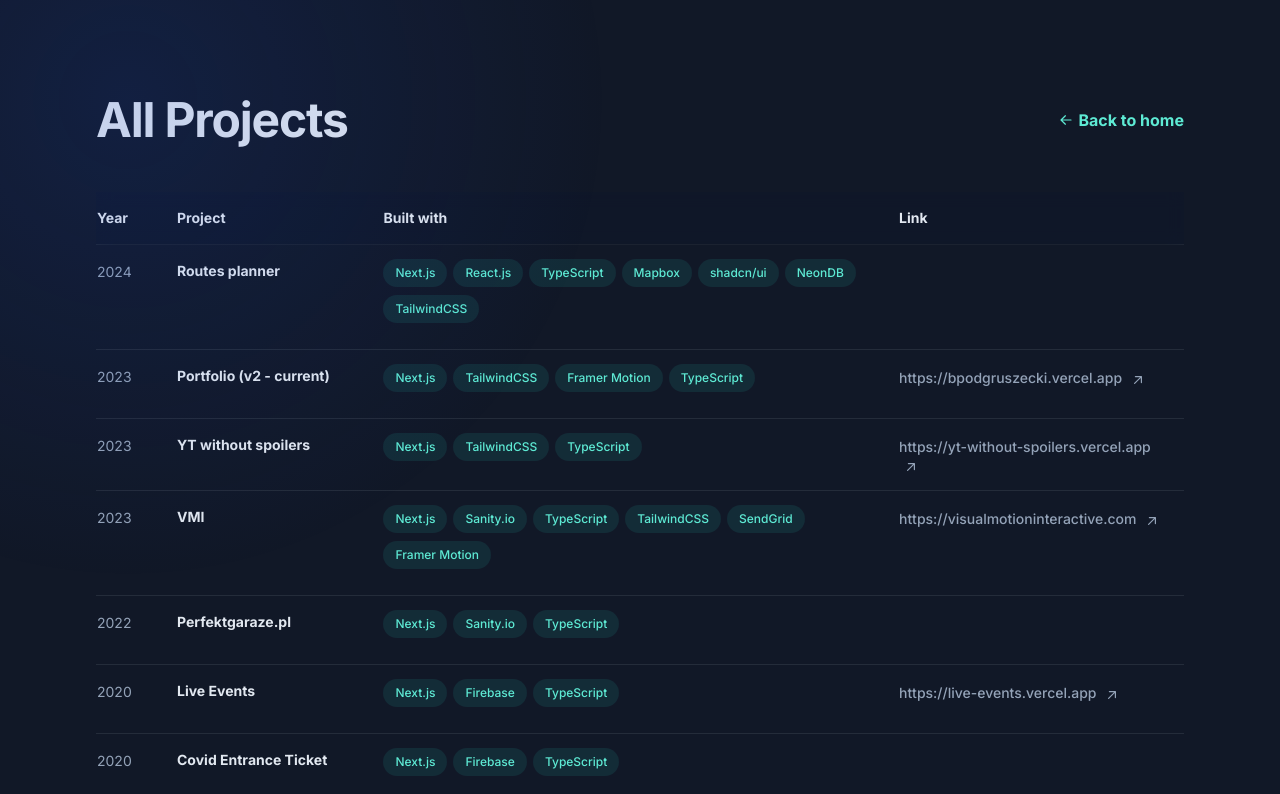
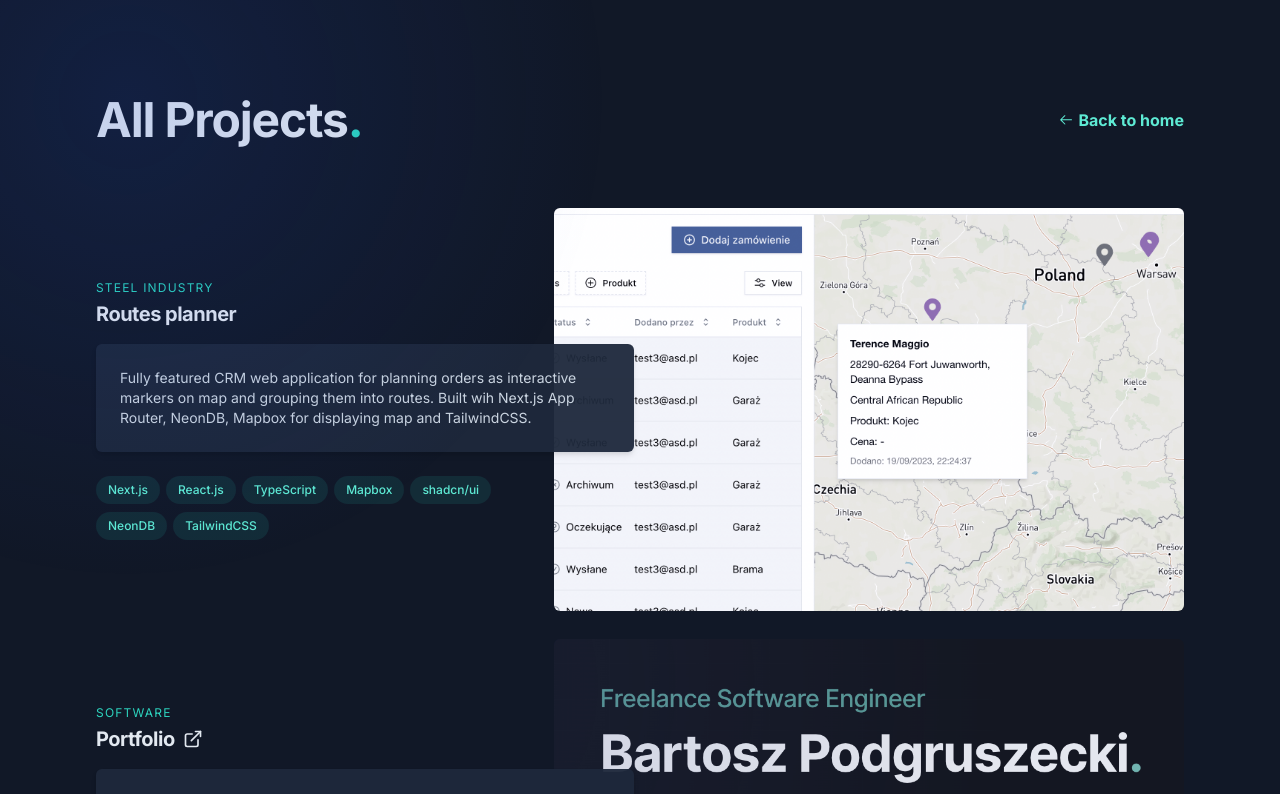
Before and after one commit to barthicus/portfolio, a Next.js app: page /all-projects in a window 1280 px wide. Shown: the top 794 px of the page. Built offline with nearby package versions, Linux system fonts and the light colour scheme.

Commit message:
Update projects page layout

```diff
--- a/app/(home)/_home/projects/projectsData.tsx
+++ b/app/(home)/_home/projects/projectsData.tsx
@@ -1,6 +1,8 @@
 import { StaticImageData } from 'next/image'
 
 import covidpassImg from './img/covidpass.png'
+import perfektImg from './img/perfekt.png'
+import pgarazeImg from './img/pgaraze.png'
 import portfolioImg from './img/portfolio.png'
 import rpImg from './img/rp.png'
 import taurustalImg from './img/taurustal.png'
@@ -60,20 +62,23 @@ type Project = {
   image?: StaticImageData
   images?: StaticImageData[]
   isFeatured: boolean
+  isVisible: boolean
 }
 
 export const projects: Project[] = [
   {
-    title: 'Portfolio (v2 - current)',
+    title: 'Portfolio',
     slug: 'portfolio',
     intro: 'this website, my latest portfolio',
-    description: 'this website, my latest portfolio',
+    description:
+      'My latest portfolio portfolio (this website) powered by Next.js, TypeScript and TailwindCSS for responsive design. All animations were designed with Framer Motion. This project is a refreshment of my old portfolio.',
     link: 'https://bpodgruszecki.vercel.app',
     industry: 'Software',
     tags: ['Next.js', 'TailwindCSS', 'Framer Motion', 'TypeScript'],
     year: 2023,
     image: portfolioImg,
-    isFeatured: false
+    isFeatured: false,
+    isVisible: true
   },
   {
     title: 'YT without spoilers',
@@ -86,7 +91,8 @@ export const projects: Project[] = [
     tags: ['Next.js', 'TailwindCSS', 'TypeScript'],
     year: 2023,
     image: ytWithoutSpoilersImg,
-    isFeatured: true
+    isFeatured: true,
+    isVisible: true
   },
   {
     title: 'Perfektgaraze.pl',
@@ -97,10 +103,12 @@ export const projects: Project[] = [
     industry: 'Steel industry',
     tags: ['Next.js', 'Sanity.io', 'TypeScript'],
     year: 2022,
-    isFeatured: false
+    image: pgarazeImg,
+    isFeatured: false,
+    isVisible: true
   },
   {
-    title: 'VMI',
+    title: 'Visual Motion Interactive',
     slug: 'vmi',
     intro:
       'Website for interactive agency VMI built with Next.js and Sanity.io. Content is managed by Sanity.io - modern headless CMS.',
@@ -111,7 +119,8 @@ export const projects: Project[] = [
     tags: ['Next.js', 'Sanity.io', 'TypeScript', 'TailwindCSS', 'SendGrid', 'Framer Motion'],
     year: 2023,
     image: vmiImg,
-    isFeatured: true
+    isFeatured: true,
+    isVisible: true
   },
   {
     title: 'Live Events',
@@ -122,7 +131,8 @@ export const projects: Project[] = [
     link: 'https://live-events.vercel.app',
     tags: ['Next.js', 'Firebase', 'TypeScript'],
     year: 2020,
-    isFeatured: false
+    isFeatured: false,
+    isVisible: false
   },
   {
     title: 'Covid Entrance Ticket',
@@ -135,7 +145,8 @@ export const projects: Project[] = [
     tags: ['Next.js', 'Firebase', 'TypeScript'],
     year: 2020,
     image: covidpassImg,
-    isFeatured: false
+    isFeatured: false,
+    isVisible: true
   },
   {
     title: 'Pain Tracker',
@@ -146,7 +157,8 @@ export const projects: Project[] = [
     // link: '',
     tags: ['Expo', 'React.js', 'Firebase'],
     year: 2019,
-    isFeatured: false
+    isFeatured: false,
+    isVisible: true
   },
   {
     title: 'Old Portfolio',
@@ -157,7 +169,8 @@ export const projects: Project[] = [
     link: 'https://barthicus.github.io',
     tags: ['Next.js', 'SCSS', 'StoryBlok'],
     year: 2018,
-    isFeatured: false
+    isFeatured: false,
+    isVisible: true
   },
   {
     title: 'Taurustal.com',
@@ -171,7 +184,8 @@ export const projects: Project[] = [
     tags: ['Vue.js', 'Three.js', 'WordPress'],
     year: 2017,
     image: taurustalImg,
-    isFeatured: true
+    isFeatured: true,
+    isVisible: true
   },
   {
     title: 'Routes planner',
@@ -185,7 +199,8 @@ export const projects: Project[] = [
     tags: ['Next.js', 'React.js', 'TypeScript', 'Mapbox', 'shadcn/ui', 'NeonDB', 'TailwindCSS'],
     year: 2024,
     image: rpImg,
-    isFeatured: true
+    isFeatured: true,
+    isVisible: true
   },
   {
     title: 'Curly Weddings',
@@ -196,7 +211,8 @@ export const projects: Project[] = [
     // link: 'https://curlyweddings.pl',
     tags: ['Bolt.CM', 'UI design'],
     year: 2019,
-    isFeatured: false
+    isFeatured: false,
+    isVisible: true
   },
   {
     title: 'Compensation Claims CRM',
@@ -207,7 +223,8 @@ export const projects: Project[] = [
     // link: '',
     tags: ['Laravel', 'PHP', 'JavaScript'],
     year: 2019,
-    isFeatured: false
+    isFeatured: false,
+    isVisible: true
   },
   {
     title: 'Accounting ARTAX',
@@ -218,7 +235,8 @@ export const projects: Project[] = [
     link: 'https://artax.com.pl',
     tags: ['Bolt.CM', 'JavaScript'],
     year: 2019,
-    isFeatured: false
+    isFeatured: false,
+    isVisible: true
   },
   {
     title: '3D reconstruction viewer',
@@ -229,7 +247,8 @@ export const projects: Project[] = [
     // link: '',
     tags: ['React.js', 'Three.js', 'JavaScript', 'AWS'],
     year: 2019,
-    isFeatured: false
+    isFeatured: false,
+    isVisible: true
   },
   {
     title: 'Perfekt-Blach',
@@ -240,7 +259,9 @@ export const projects: Project[] = [
     // link: 'https://perfekt-blach.pl',
     tags: ['WordPress', 'JavaScript'],
     year: 2015,
-    isFeatured: false
+    image: perfektImg,
+    isFeatured: false,
+    isVisible: true
   },
   {
     title: 'TaxiBus Kraków',
@@ -251,7 +272,8 @@ export const projects: Project[] = [
     link: 'https://taxibuskrakow.pl',
     tags: ['WordPress', 'jQuery', 'SCSS'],
     year: 2017,
-    isFeatured: false
+    isFeatured: false,
+    isVisible: true
   },
   {
     title: 'Suwała Studio Bruku',
@@ -262,7 +284,8 @@ export const projects: Project[] = [
     link: 'https://studiobruku.pl',
     tags: ['WordPress', 'jQuery', 'SCSS'],
     year: 2017,
-    isFeatured: false
+    isFeatured: false,
+    isVisible: true
   },
   {
     title: 'BluePear.pl',
@@ -273,7 +296,8 @@ export const projects: Project[] = [
     link: 'https://bluepear.pl',
     tags: ['Joomla', 'jQuery'],
     year: 2013,
-    isFeatured: false
+    isFeatured: false,
+    isVisible: true
   },
   {
     title: 'PDF documents generator',
@@ -284,7 +308,8 @@ export const projects: Project[] = [
     // link: '',
     tags: ['WordPress', 'jQuery'],
     year: 2014,
-    isFeatured: false
+    isFeatured: false,
+    isVisible: true
   },
   {
     title: 'Instytut Piękna - Guinot',
@@ -295,6 +320,7 @@ export const projects: Project[] = [
     link: 'http://instytutpiekna.krakow.pl',
     tags: ['WordPress', 'jQuery'],
     year: 2014,
-    isFeatured: false
+    isFeatured: false,
+    isVisible: true
   }
 ]
--- a/app/(home)/_layout/Header/Header.tsx
+++ b/app/(home)/_layout/Header/Header.tsx
@@ -23,7 +23,6 @@ export const Header = () => {
         <div className="mt-8">
           <h3 className="text-lg font-medium tracking-tight text-teal-500 sm:text-xl">TODO</h3>
           <ul className="mt-5 list-disc pl-5 text-slate-400">
-            <li>update experience descriptions based on bullets</li>
             <li>finish all projects page</li>
           </ul>
         </div>
--- a/app/all-projects/page.tsx
+++ b/app/all-projects/page.tsx
@@ -1,95 +1,71 @@
+import Image from 'next/image'
 import Link from 'next/link'
+import { GoArrowRight } from 'react-icons/go'
+import { LuExternalLink } from 'react-icons/lu'
 
-import { projects } from '@/app/(home)/_home/projects/projectsData'
+import { projects as allProjects } from '@/app/(home)/_home/projects/projectsData'
+import { cn } from '@/lib/utils'
 
 export default function AllProjects() {
-  const sortedProjects = projects.toSorted((a, b) => b.year - a.year)
+  const projects = allProjects.toSorted((a, b) => b.year - a.year).filter(({ isVisible }) => isVisible)
 
-  return (
-    <div className="lg:py-24">
+  const header = (
     <div className="flex items-center justify-between gap-5">
-        <h1 className="text-4xl font-bold tracking-tight text-slate-200 sm:text-5xl">All Projects</h1>
+      <h1 className="text-4xl font-bold tracking-tight text-slate-200 sm:text-5xl">
+        All Projects<span className="text-teal-400">.</span>
+      </h1>
       <Link className="group inline-flex items-center font-semibold leading-tight text-teal-300" href="/">
-          <svg
-            xmlns="http://www.w3.org/2000/svg"
-            viewBox="0 0 20 20"
-            fill="currentColor"
-            className="mr-1 size-4 rotate-180 transition-transform group-hover:-translate-x-2"
-            aria-hidden="true"
-          >
-            <path
-              fill-rule="evenodd"
-              d="M3 10a.75.75 0 01.75-.75h10.638L10.23 5.29a.75.75 0 111.04-1.08l5.5 5.25a.75.75 0 010 1.08l-5.5 5.25a.75.75 0 11-1.04-1.08l4.158-3.96H3.75A.75.75 0 013 10z"
-              clip-rule="evenodd"
-            ></path>
-          </svg>
+        <GoArrowRight className="mr-1 size-4 rotate-180 transition-transform group-hover:-translate-x-2" />
         Back to home
       </Link>
     </div>
-      <table id="content" className="mt-12 w-full border-collapse text-left">
-        <thead className="sticky top-0 z-10 border-b border-slate-300/10 bg-slate-900/75 px-6 py-5 backdrop-blur">
-          <tr>
-            <th className="py-4 pr-8 text-sm font-semibold text-slate-200">Year</th>
-            <th className="py-4 pr-8 text-sm font-semibold text-slate-200">Project</th>
-            {/* <th className="hidden py-4 pr-8 text-sm font-semibold text-slate-200 lg:table-cell">Made at</th> */}
-            <th className="hidden py-4 pr-8 text-sm font-semibold text-slate-200 lg:table-cell">Built with</th>
-            <th className="hidden py-4 pr-8 text-sm font-semibold text-slate-200 sm:table-cell">Link</th>
-          </tr>
-        </thead>
-        <tbody>
-          {sortedProjects.map(project => (
-            <tr key={project.title} className="border-b border-slate-300/10 last:border-none">
-              <td className="py-4 pr-4 align-top text-sm" style={{ minWidth: '80px' }}>
-                <div className="translate-y-px">{project.year}</div>
-              </td>
-              <th className="py-4 pr-8 align-top text-sm font-semibold text-slate-200">{project.title}</th>
-              <td className="hidden py-4 pr-4 align-top lg:table-cell">
-                <ul className="flex -translate-y-1.5 flex-wrap">
-                  {project.tags.map(tag => (
-                    <li className="my-1 mr-1.5" key={tag}>
+  )
+
+  return (
+    <div className="space-y-16 lg:py-24">
+      {header}
+
+      <div className="space-y-7">
+        {projects.map(({ title, year, tags, link, industry, description, image }) => (
+          <div key={title} className="grid grid-cols-12 items-center gap-3">
+            <div className="col-start-1 col-end-7 row-start-1 row-end-[-1]">
+              <p className="text-xs uppercase tracking-widest text-teal-400">{industry}</p>
+              <h2 className="mt-1 text-lg font-bold tracking-tight text-slate-200 sm:text-xl">
+                {link ? (
+                  <a href={link} className="flex items-center gap-2 hover:underline">
+                    {title} <LuExternalLink className="inline-block font-light" />
+                  </a>
+                ) : (
+                  title
+                )}
+              </h2>
+              <p className="relative z-10 my-4 rounded-md bg-slate-800/95 p-6 text-sm text-slate-300 shadow-md">
+                {description}
+              </p>
+              <ul className="mt-2 flex max-w-[80%] flex-wrap" aria-label="Technologies used">
+                {tags.map(tag => (
+                  <li className="mr-1.5 mt-2" key={tag}>
                     <div className="flex items-center rounded-full bg-teal-400/10 px-3 py-1 text-xs font-medium leading-5 text-teal-300 ">
                       {tag}
                     </div>
                   </li>
                 ))}
               </ul>
-              </td>
-              <td className="hidden py-4 pr-4 align-top font-semibold leading-snug text-slate-200 sm:table-cell">
-                {project.link ? (
+            </div>
             <a
-                    className="group/link inline-flex items-baseline text-sm font-medium leading-tight text-slate-400 hover:text-teal-300 focus-visible:text-teal-300"
-                    href={project.link}
-                    target="_blank"
-                    rel="noreferrer noopener"
-                    aria-label={`${project.title} (opens in a new tab)`}
+              href={link}
+              className={cn(
+                'group col-start-6 col-end-[-1] row-start-1 row-end-[-1] rounded-md relative duration-500',
+                'hover:shadow-2xl hover:bg-transparent',
+                'before:content-[""] before:rounded-md before:absolute before:inset-0 before:z-[3] before:transition-all duration-500  before:size-full before:mix-blend-color before:bg-zinc-700/60',
+                'hover:before:bg-transparent hover:before:filter-none'
+              )}
             >
-                    <span>
-                      {project.link}{' '}
-                      <span className="inline-block">
-                        <svg
-                          xmlns="http://www.w3.org/2000/svg"
-                          viewBox="0 0 20 20"
-                          fill="currentColor"
-                          className="ml-1 inline-block size-4 shrink-0 translate-y-px transition-transform group-hover/link:-translate-y-1 group-hover/link:translate-x-1 group-focus-visible/link:-translate-y-1 group-focus-visible/link:translate-x-1 motion-reduce:transition-none"
-                          aria-hidden="true"
-                        >
-                          <path
-                            fill-rule="evenodd"
-                            d="M5.22 14.78a.75.75 0 001.06 0l7.22-7.22v5.69a.75.75 0 001.5 0v-7.5a.75.75 0 00-.75-.75h-7.5a.75.75 0 000 1.5h5.69l-7.22 7.22a.75.75 0 000 1.06z"
-                            clip-rule="evenodd"
-                          ></path>
-                        </svg>
-                      </span>
-                    </span>
+              {image ? <Image src={image} alt={title} className={cn('rounded-md')} /> : <p>no image</p>}
             </a>
-                ) : (
-                  <div>{project.link}</div>
-                )}
-              </td>
-            </tr>
+          </div>
         ))}
-        </tbody>
-      </table>
+      </div>
     </div>
   )
 }
```
Also changed, not shown: app/(home)/_home/projects/img/perfekt.png (added), app/(home)/_home/projects/img/pgaraze.png (added). Lines whose indentation alone changed are shown as unchanged.
